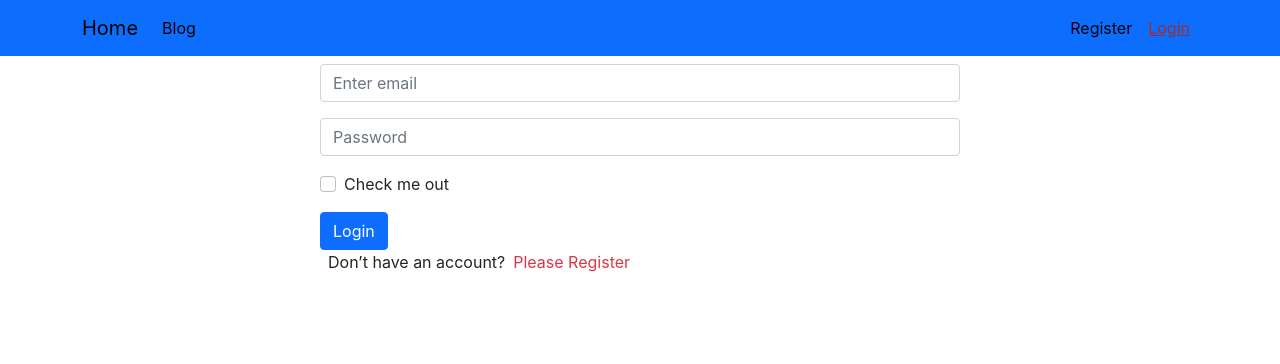
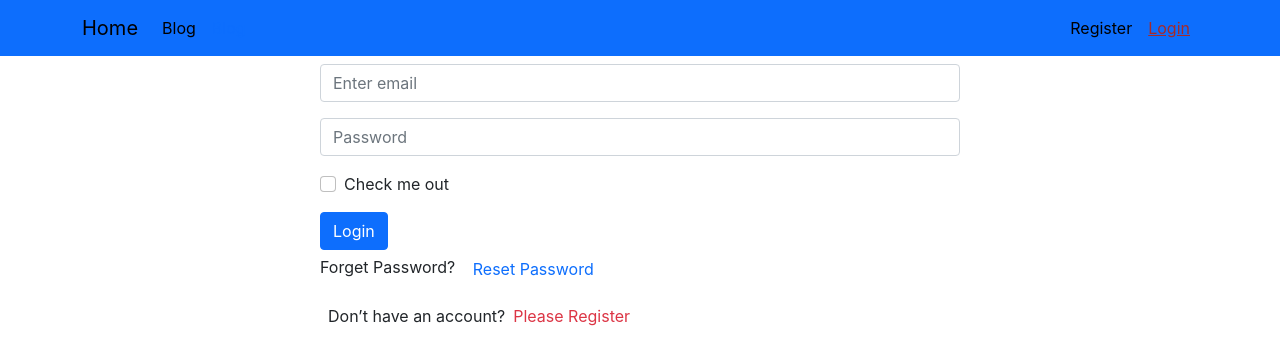
Before and after one commit to nurulamin092/doctor-service-client, a React (Create React App) app: page /login in a window 1280 px wide. Shown: the top 364 px of the page. Built offline with nearby package versions, Linux system fonts and the light colour scheme; no server answers.

Commit message:
reset password sent email new password

```diff
--- a/package.json
+++ b/package.json
@@ -14,6 +14,7 @@
     "react-firebase-hooks": "^5.0.3",
     "react-router-dom": "^6.3.0",
     "react-scripts": "5.0.1",
+    "react-toastify": "^8.2.0",
     "web-vitals": "^2.1.4"
   },
   "scripts": {
--- a/src/Pages/Login/Login/Login.js
+++ b/src/Pages/Login/Login/Login.js
@@ -1,12 +1,16 @@
+import { async } from '@firebase/util';
 import React, { useState } from 'react';
 import { Button, Form } from 'react-bootstrap';
-import { useSignInWithEmailAndPassword } from 'react-firebase-hooks/auth';
+import { useSendPasswordResetEmail, useSignInWithEmailAndPassword } from 'react-firebase-hooks/auth';
 import { useLocation, useNavigate } from 'react-router-dom';
+import { toast } from 'react-toastify';
 import auth from '../../../firebase.init';
 import CustomLink from '../../Shared/CustomLink/CustomLink';
+import Loading from '../../Shared/Loading/Loading';
 
 const Login = () => {
     let location = useLocation();
+    const navigate = useNavigate();
     let from = location.state?.from?.pathname || "/";
     const [email, setEmail] = useState('');
     const [password, setPassword] = useState('');
@@ -16,21 +20,33 @@ const Login = () => {
     const handlePasswordBlur = (e) => {
         setPassword(e.target.value);
     }
-
-    const handleSubmit = (e) => {
-        e.preventDefault();
-    }
     const [
         signInWithEmailAndPassword,
         user,
         loading,
         error,
     ] = useSignInWithEmailAndPassword(auth);
-
-    const navigate = useNavigate();
+    const [sendPasswordResetEmail, sending] = useSendPasswordResetEmail(auth);
     if (user) {
         navigate(from, { replace: true });
     }
+    if (loading || sending) {
+        return <Loading></Loading>
+    }
+
+    const handleSubmit = (e) => {
+        e.preventDefault();
+    }
+    const resetPassword = async () => {
+        if (email) {
+            await sendPasswordResetEmail(email);
+            toast('send email')
+        }
+        else {
+            toast('please enter your email address');
+        }
+    }
+
     const navigateRegister = (e) => {
         navigate('/register')
     }
@@ -52,6 +68,8 @@ const Login = () => {
                     Login
                 </Button>
             </Form>
+            <p>Forget Password? <button className='btn btn-link text-primary pe-auto text-decoration-none' onClick={resetPassword}>Reset Password</button> </p>
+
             <p className='d-flex'><span className='mx-2'>Don’t have an account?</span> <CustomLink to='/register' className='text-danger pe-auto text-decoration-none' onClick={navigateRegister}>Please Register</CustomLink></p>
 
         </div>
--- /dev/null
+++ b/src/Pages/Shared/Loading/Loading.js
@@ -0,0 +1,12 @@
+import React from 'react';
+import { Spinner } from 'react-bootstrap';
+
+const Loading = () => {
+    return (
+        <div style={{ height: '300px' }} className='w-100 d-flex justify-content-center align-items-center'>
+            <Spinner animation="border" variant="primary" />
+        </div>
+    );
+};
+
+export default Loading;
```
Also changed, not shown: 1 other file (tests, documents, lock files or other folders).
